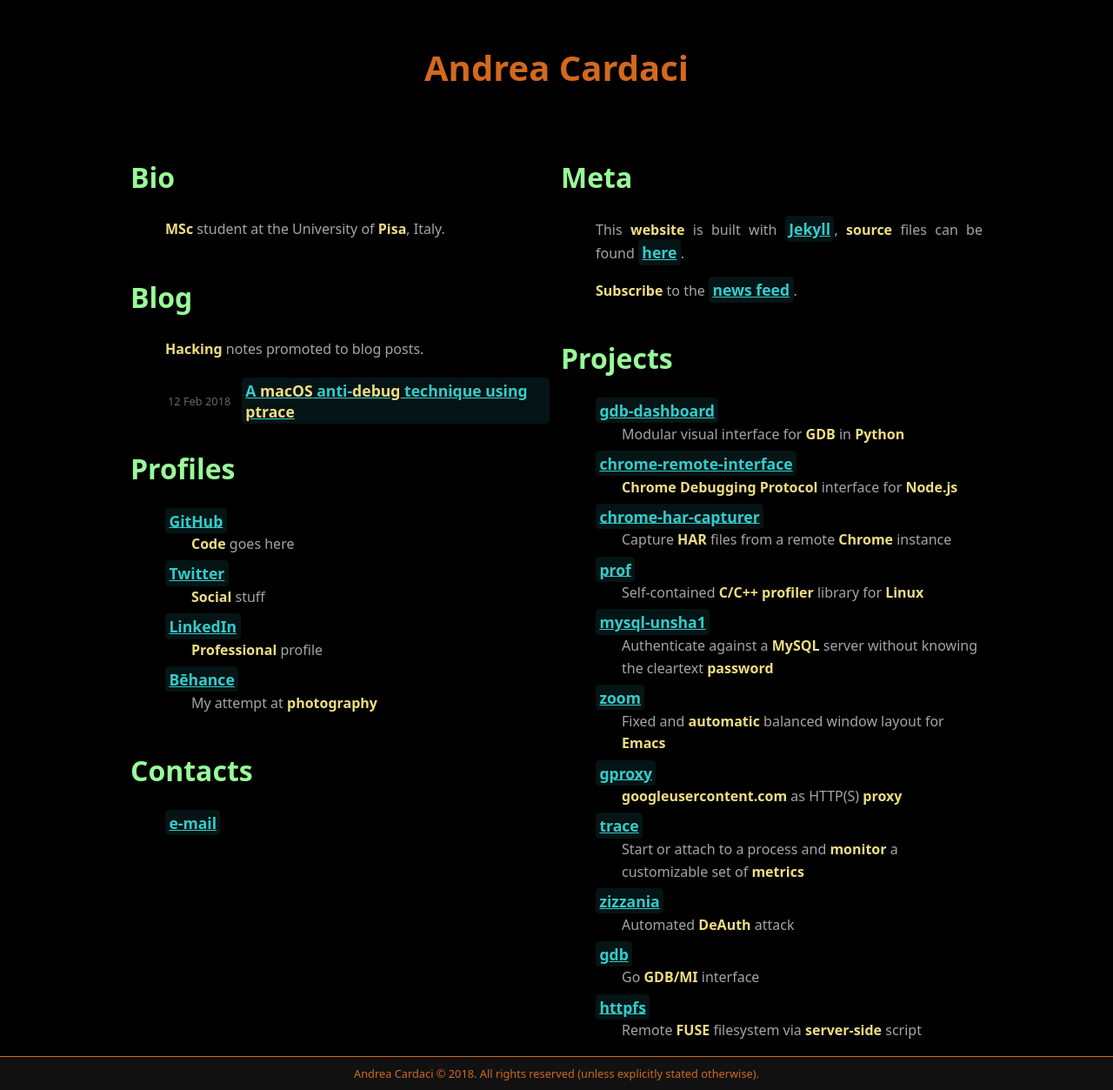
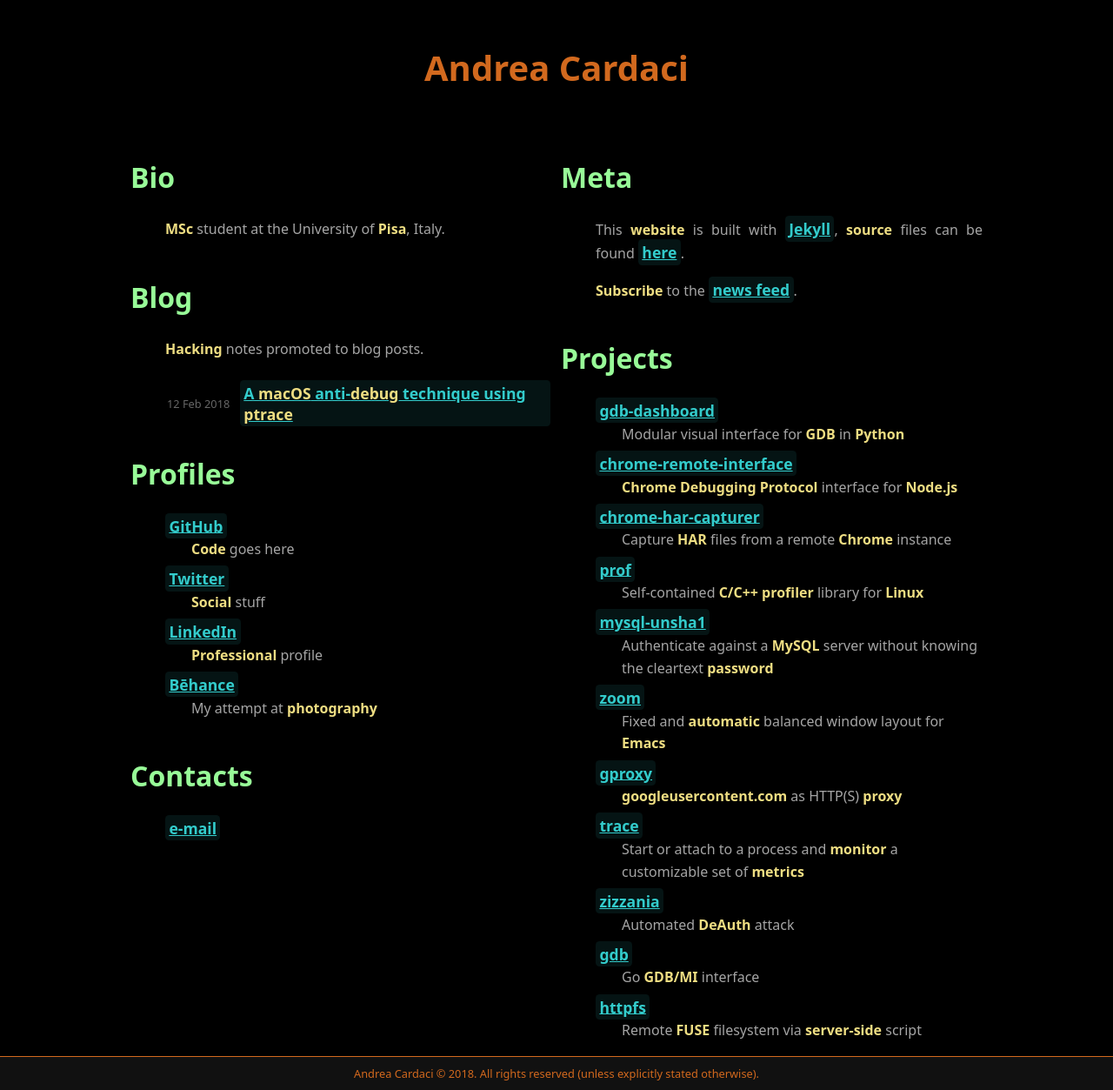
Before and after one commit to cyrus-and/cyrus-and.github.io, a Jekyll site: the page built from index.md, in a window 1280 px wide. Shown: the whole page at 87% size. Built offline with Jekyll 4.4.1, drawn with Linux system fonts in a browser that asks for light colours; some web fonts are replaced.

Commit message:
Add more spacing between posts in the list

```diff
--- a/assets/css/index.scss
+++ b/assets/css/index.scss
@@ -31,6 +31,10 @@ table.post-list {
         font-size: 0.8rem;
         padding-right: 0.75em;
         text-align: right;
+    }
+
+    td {
+        padding: 0.25em 0;
     }
 
     a {
```
